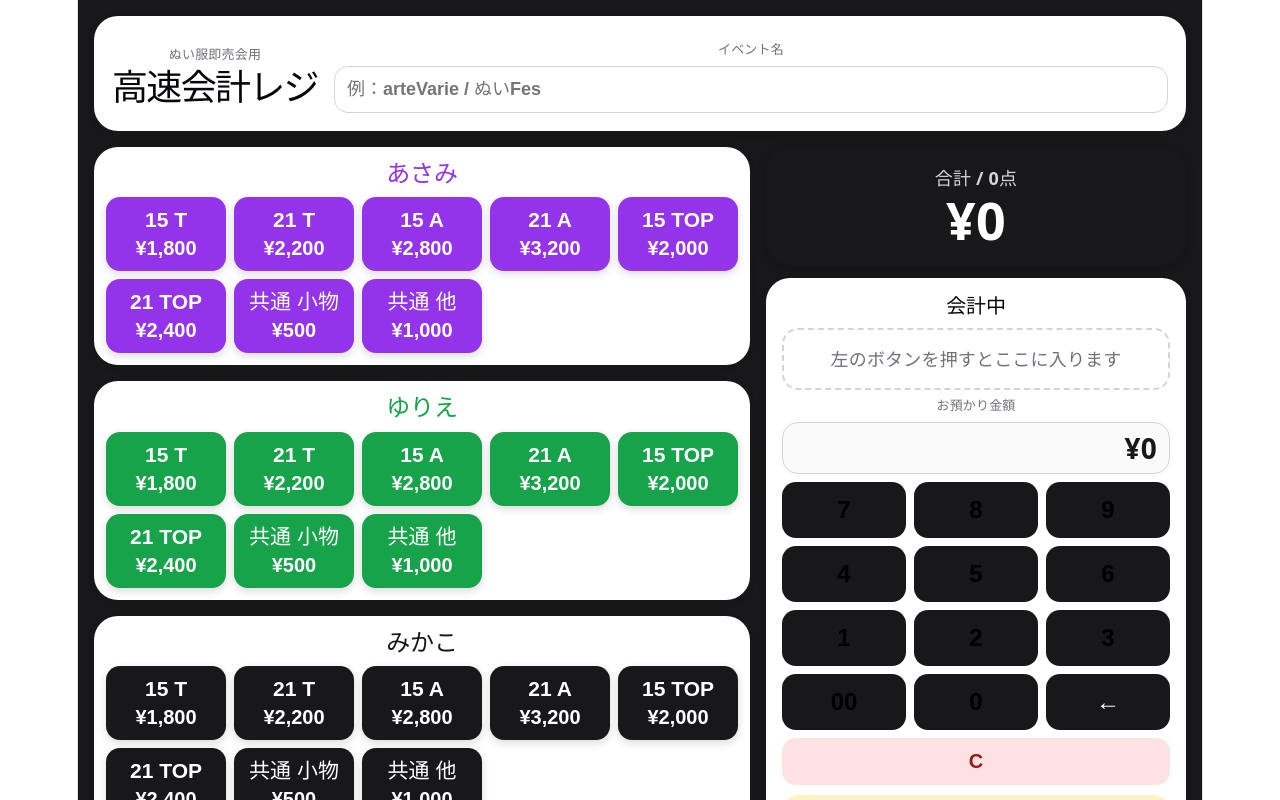
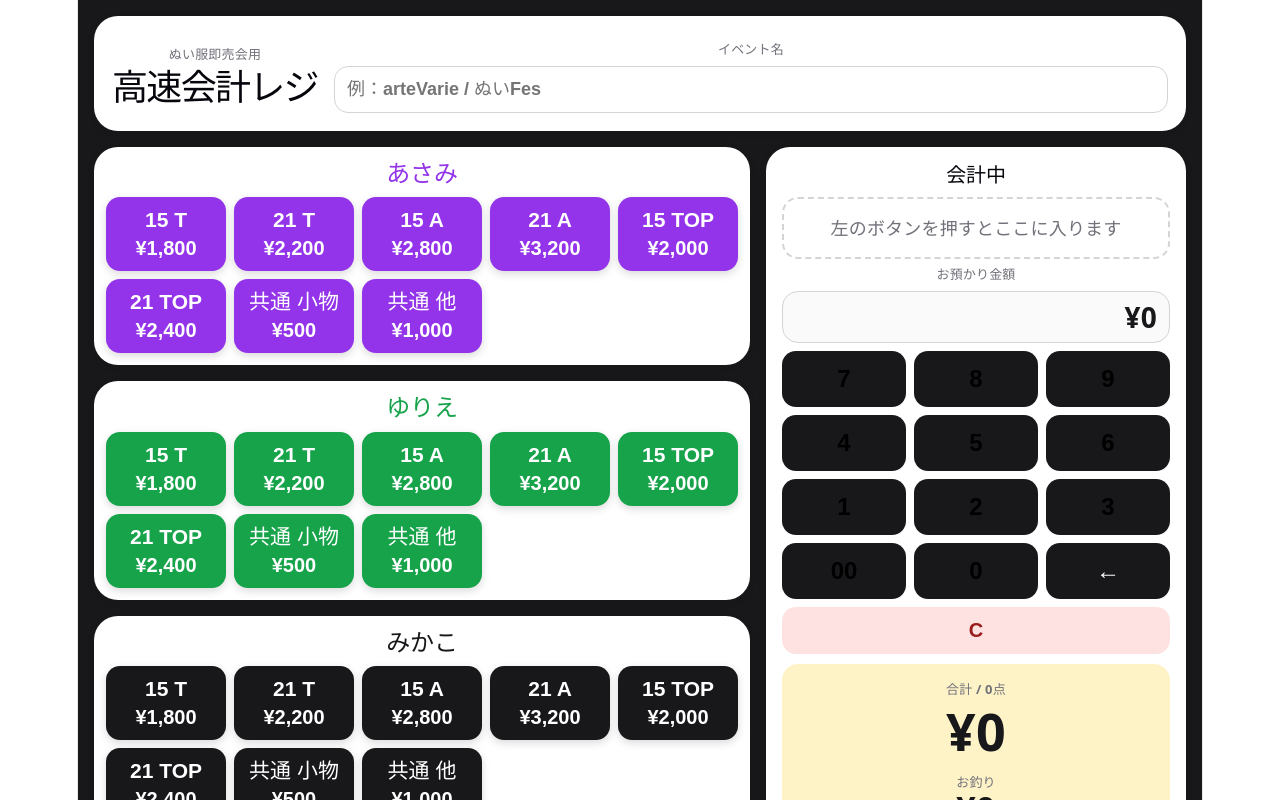
Before and after one commit to mettremishiro-png/nui-register, a React (Vite) app: page / in a window 1280 px wide. Shown: the top 800 px of the page. Built offline with nearby package versions, Linux system fonts and the light colour scheme.

Commit message:
update register ui

```diff
--- a/src/App.jsx
+++ b/src/App.jsx
@@ -226,10 +226,7 @@ export default function App() {
         </main>
 
         <aside style={styles.side}>
-          <section style={styles.panelDark}>
-            <div style={styles.totalLabel}>合計 / {totalQty}点</div>
-            <div style={styles.total}>{yen(total)}</div>
-          </section>
+
 
           <section style={styles.panel}>
             <h2 style={styles.panelTitle}>会計中</h2>
@@ -285,6 +282,9 @@ export default function App() {
             </div>
 
             <div style={styles.changeBox}>
+              <div style={styles.smallLabel}>合計 / {totalQty}点</div>
+              <div style={styles.total}>{yen(total)}</div>
+              <div style={{ height: 10 }} />
               <div style={styles.smallLabel}>お釣り</div>
               <div style={styles.change}>{yen(change)}</div>
             </div>
```
